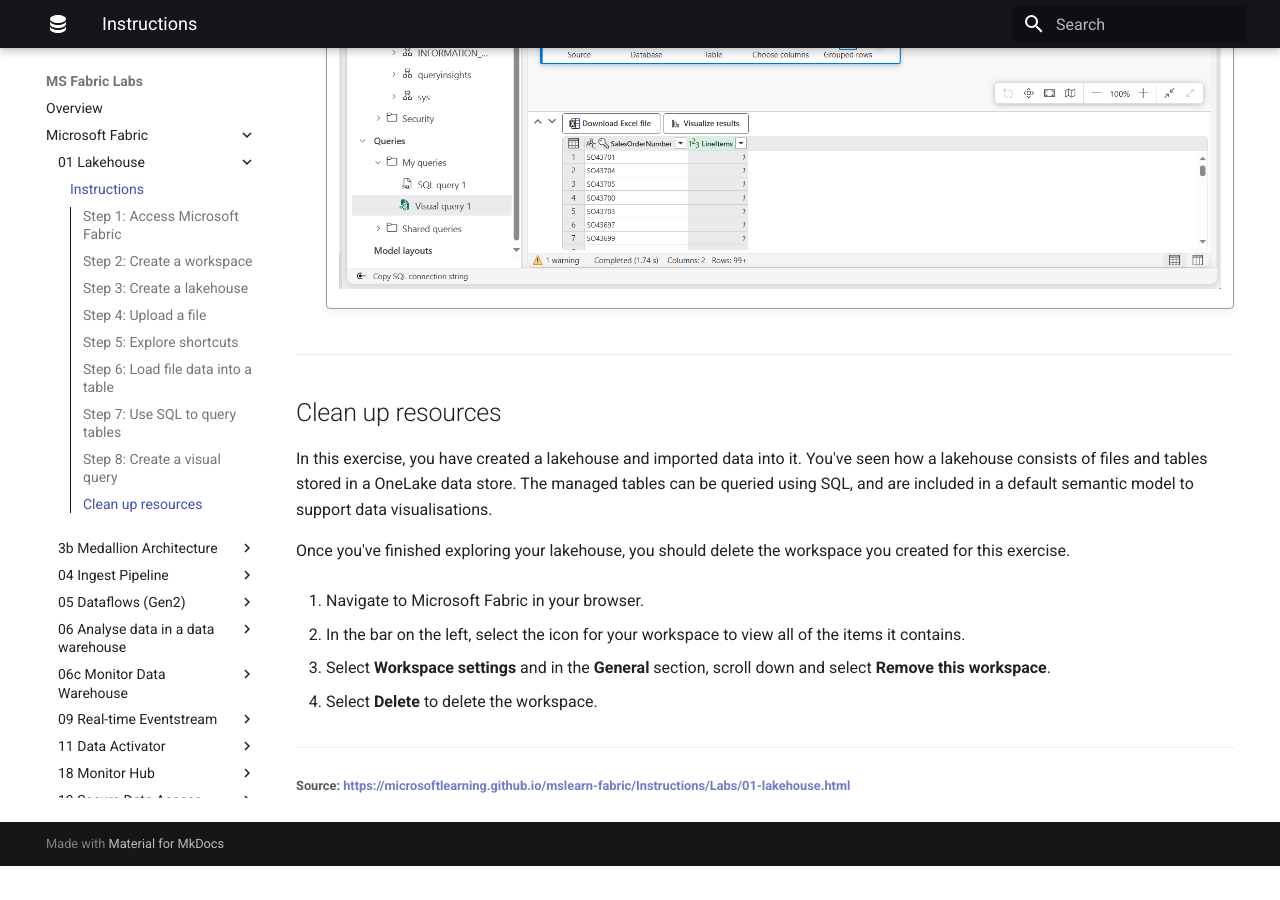
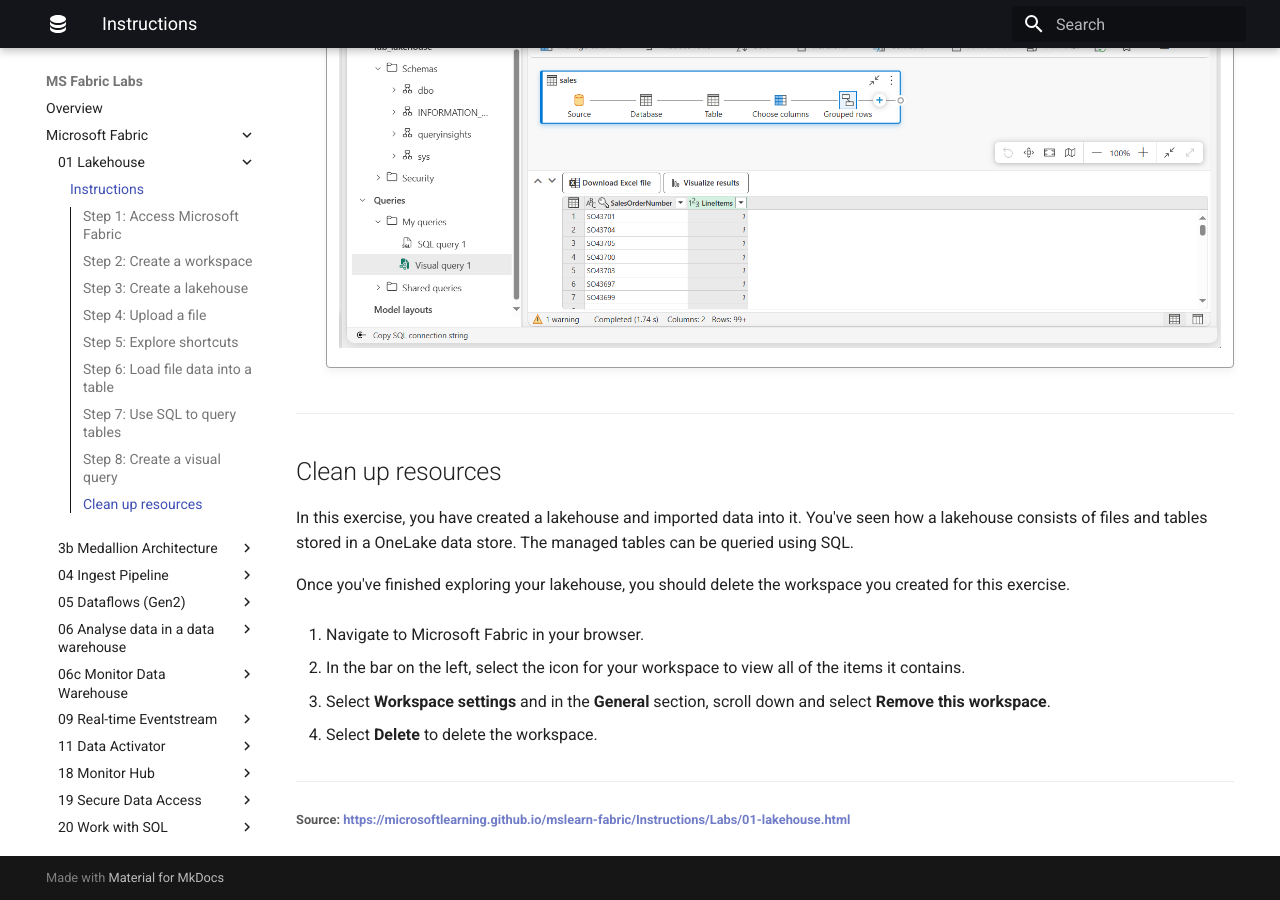
Before and after one commit to qaalabs/fabric, an MkDocs documentation site: the page built from docs/01-lakehouse/instructions.md, in a window 1280 px wide and 900 px high, scrolled down 8810 px. Built offline with MkDocs 1.6.1 and Material for MkDocs 9.7.7, drawn with Linux system fonts in a browser that asks for light colours; before the commit the page ends 9676 px from its top, so only the background shows below that; some of the changed text lies outside the part shown.

Commit message:
changes to 01

```diff
--- a/docs/01-lakehouse/instructions.md
+++ b/docs/01-lakehouse/instructions.md
@@ -183,7 +185,7 @@
 
 1. On the toolbar, expand the **New SQL query** option and select **New visual query**.
 
-2. Drag the **sales** table (under dbo > Tables) to the new visual query editor pane that opens to create a Power Query as shown here:
+2. Drag the `sales` table (under dbo > Tables) to the new visual query editor pane that opens to create a Power Query as shown here:
 
     !!! quote ""
         ![Visual query.](../img/qa-01-visual-query.png)
@@ -211,7 +213,7 @@
 
 ## Clean up resources
 
-In this exercise, you have created a lakehouse and imported data into it. You've seen how a lakehouse consists of files and tables stored in a OneLake data store. The managed tables can be queried using SQL, and are included in a default semantic model to support data visualisations.
+In this exercise, you have created a lakehouse and imported data into it. You've seen how a lakehouse consists of files and tables stored in a OneLake data store. The managed tables can be queried using SQL.
 
 Once you've finished exploring your lakehouse, you should delete the workspace you created for this exercise.
 
```
Also changed, not shown: other parts of docs/01-lakehouse/instructions.md (+7 -5 lines), mslearn/01-lakehouse.md (+16 -9 lines).
